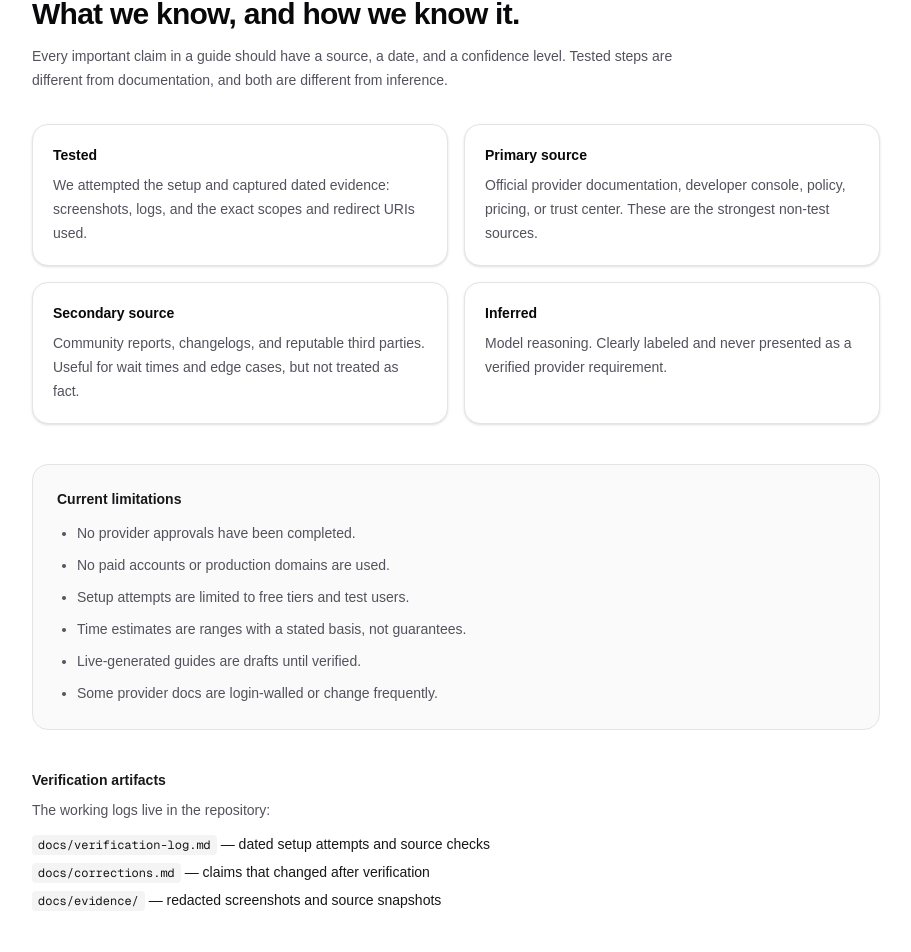
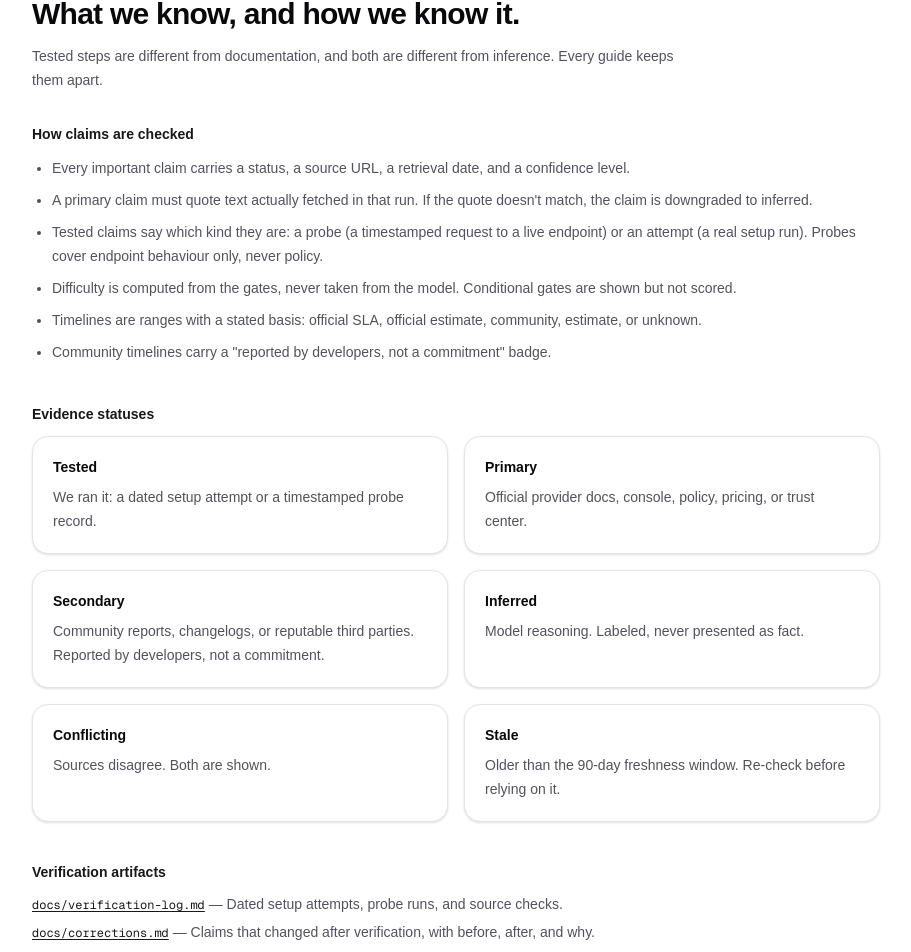
Before and after one commit to Aryankumar29/oauth-atlas, a Next.js app: page /evidence in a window 1280 px wide. Shown: the part 145-1097 px from the top of the page, without its empty margins (184-1095 px from the left). Built offline with nearby package versions, Linux system fonts and the light colour scheme.

Commit message:
T-006b: /evidence methodology, status definitions, log links
Co-Authored-By: Claude Opus 5.5 <noreply@anthropic.com>

```diff
--- a/app/evidence/page.tsx
+++ b/app/evidence/page.tsx
@@ -1,25 +1,42 @@
-const tiers = [
-  {
-    label: "Tested",
-    body: "We attempted the setup and captured dated evidence: screenshots, logs, and the exact scopes and redirect URIs used.",
-  },
-  {
-    label: "Primary source",
-    body: "Official provider documentation, developer console, policy, pricing, or trust center. These are the strongest non-test sources.",
-  },
-  {
-    label: "Secondary source",
-    body: "Community reports, changelogs, and reputable third parties. Useful for wait times and edge cases, but not treated as fact.",
-  },
-  {
-    label: "Inferred",
-    body: "Model reasoning. Clearly labeled and never presented as a verified provider requirement.",
-  },
+import type { Metadata } from "next";
+
+import { evidenceStatusSchema } from "@/lib/schema";
+import { COMMUNITY_BADGE, STATUS_DESCRIPTIONS } from "@/lib/guide-content";
+
+export const metadata: Metadata = {
+  title: "Evidence and methodology — OAuth Atlas",
+  description: "How OAuth Atlas sources, tests, and labels every claim.",
+};
+
+const REPO = "https://github.com/Aryankumar29/oauth-atlas";
+
+const logs = [
+  { path: "docs/verification-log.md", body: "Dated setup attempts, probe runs, and source checks." },
+  { path: "docs/corrections.md", body: "Claims that changed after verification, with before, after, and why." },
+  { path: "docs/evidence/", body: "Redacted screenshots and source snapshots." },
+];
+
+const methodology = [
+  "Every important claim carries a status, a source URL, a retrieval date, and a confidence level.",
+  "A primary claim must quote text actually fetched in that run. If the quote doesn't match, the claim is downgraded to inferred.",
+  "Tested claims say which kind they are: a probe (a timestamped request to a live endpoint) or an attempt (a real setup run). Probes cover endpoint behaviour only, never policy.",
+  "Difficulty is computed from the gates, never taken from the model. Conditional gates are shown but not scored.",
+  "Timelines are ranges with a stated basis: official SLA, official estimate, community, estimate, or unknown.",
+  `Community timelines carry a "${COMMUNITY_BADGE.toLowerCase()}" badge.`,
+];
+
+const limitations = [
+  "No provider approvals have been completed.",
+  "No paid accounts or production domains are used.",
+  "Setup attempts are limited to free tiers and test users.",
+  "Time estimates are ranges with a stated basis, not guarantees.",
+  "Live-generated guides are drafts until verified.",
+  "Some provider docs are login-walled or change frequently.",
 ];
 
 export default function EvidencePage() {
   return (
-    <main className="mx-auto w-full max-w-4xl flex-1 px-6 py-12">
+    <main className="mx-auto w-full max-w-4xl flex-1 px-4 py-12 sm:px-6">
       <p className="text-xs font-semibold uppercase tracking-[0.2em] text-zinc-500">
         Methodology
       </p>
@@ -27,65 +44,47 @@ export default function EvidencePage() {
         What we know, and how we know it.
       </h1>
       <p className="mt-3 max-w-2xl text-sm leading-6 text-zinc-600">
-        Every important claim in a guide should have a source, a date, and a
-        confidence level. Tested steps are different from documentation, and
-        both are different from inference.
+        Tested steps are different from documentation, and both are different
+        from inference. Every guide keeps them apart.
       </p>
 
-      <section className="mt-8 grid gap-4 sm:grid-cols-2">
-        {tiers.map((tier) => (
-          <div
-            key={tier.label}
-            className="rounded-2xl border border-zinc-200 bg-white p-5 shadow-sm"
-          >
-            <h2 className="text-sm font-semibold text-zinc-950">
-              {tier.label}
-            </h2>
-            <p className="mt-2 text-sm leading-6 text-zinc-600">{tier.body}</p>
-          </div>
-        ))}
-      </section>
-
-      <section className="mt-10 rounded-2xl border border-zinc-200 bg-zinc-50 p-6">
-        <h2 className="text-sm font-semibold text-zinc-900">
-          Current limitations
-        </h2>
+      <section className="mt-8" aria-labelledby="method-h">
+        <h2 id="method-h" className="text-sm font-semibold text-zinc-900">How claims are checked</h2>
         <ul className="mt-3 list-disc space-y-2 pl-5 text-sm leading-6 text-zinc-600">
-          <li>No provider approvals have been completed.</li>
-          <li>No paid accounts or production domains are used.</li>
-          <li>Setup attempts are limited to free tiers and test users.</li>
-          <li>Time estimates are ranges with a stated basis, not guarantees.</li>
-          <li>Live-generated guides are drafts until verified.</li>
-          <li>Some provider docs are login-walled or change frequently.</li>
+          {methodology.map((m) => <li key={m}>{m}</li>)}
         </ul>
       </section>
 
-      <section className="mt-10">
-        <h2 className="text-sm font-semibold text-zinc-900">
-          Verification artifacts
-        </h2>
-        <p className="mt-2 text-sm leading-6 text-zinc-600">
-          The working logs live in the repository:
-        </p>
+      <section className="mt-10" aria-labelledby="status-h">
+        <h2 id="status-h" className="text-sm font-semibold text-zinc-900">Evidence statuses</h2>
+        <dl className="mt-3 grid gap-4 sm:grid-cols-2">
+          {evidenceStatusSchema.options.map((s) => (
+            <div key={s} className="rounded-2xl border border-zinc-200 bg-white p-5 shadow-sm">
+              <dt className="text-sm font-semibold capitalize text-zinc-950">{s}</dt>
+              <dd className="mt-2 text-sm leading-6 text-zinc-600">{STATUS_DESCRIPTIONS[s]}</dd>
+            </div>
+          ))}
+        </dl>
+      </section>
+
+      <section className="mt-10" aria-labelledby="logs-h">
+        <h2 id="logs-h" className="text-sm font-semibold text-zinc-900">Verification artifacts</h2>
         <ul className="mt-3 space-y-2 text-sm">
-          <li>
-            <code className="rounded bg-zinc-100 px-1.5 py-0.5 text-xs">
-              docs/verification-log.md
-            </code>{" "}
-            — dated setup attempts and source checks
-          </li>
-          <li>
-            <code className="rounded bg-zinc-100 px-1.5 py-0.5 text-xs">
-              docs/corrections.md
-            </code>{" "}
-            — claims that changed after verification
-          </li>
-          <li>
-            <code className="rounded bg-zinc-100 px-1.5 py-0.5 text-xs">
-              docs/evidence/
-            </code>{" "}
-            — redacted screenshots and source snapshots
-          </li>
+          {logs.map((l) => (
+            <li key={l.path}>
+              <a href={`${REPO}/${l.path.endsWith("/") ? "tree" : "blob"}/main/${l.path}`} target="_blank" rel="noreferrer" className="font-mono text-xs text-zinc-900 underline underline-offset-2">
+                {l.path}
+              </a>{" "}
+              <span className="text-zinc-600">— {l.body}</span>
+            </li>
+          ))}
+        </ul>
+      </section>
+
+      <section className="mt-10 rounded-2xl border border-zinc-200 bg-zinc-50 p-6" aria-labelledby="limits-h">
+        <h2 id="limits-h" className="text-sm font-semibold text-zinc-900">Current limitations</h2>
+        <ul className="mt-3 list-disc space-y-2 pl-5 text-sm leading-6 text-zinc-600">
+          {limitations.map((l) => <li key={l}>{l}</li>)}
         </ul>
       </section>
     </main>
```
